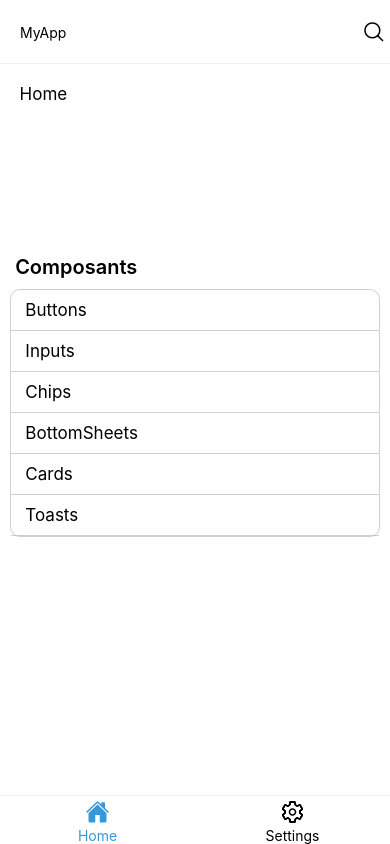
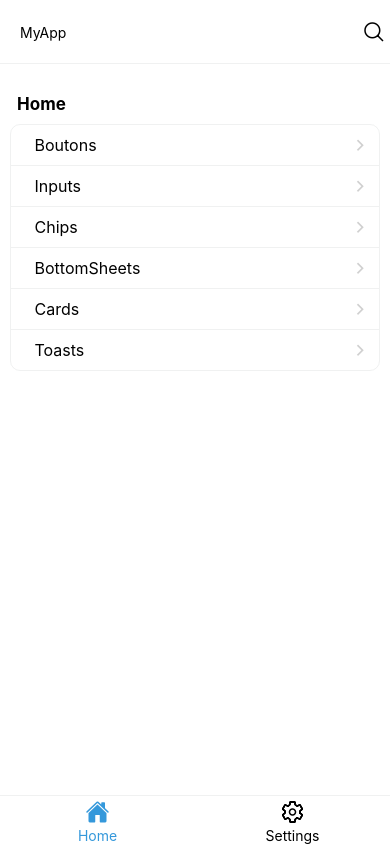
Before and after one commit to mrDav90/react-native-library, a React Native app: screen /Home in a window 390 px wide. Built offline with nearby package versions, Linux system fonts and the light colour scheme.

Commit message:
new updates

```diff
--- a/components/section-list/SectionList.tsx
+++ b/components/section-list/SectionList.tsx
@@ -1,4 +1,5 @@
-import { Pressable, PressableProps, StyleSheet, Text, View , ViewProps } from 'react-native'
+import { Pressable, PressableProps, StyleSheet, ViewProps } from 'react-native'
+import { Text ,  View } from '..'
 import { Ionicons } from '@expo/vector-icons'
 import React, { useContext, useEffect } from 'react'
 import { COLORS } from '../colors'
@@ -7,7 +8,8 @@ import Divider from '../divider'
 
 export interface SectionListProps {
     title ?: string
-    data : SectionListItemProps[]
+    data : SectionListItemProps[] ,
+    bordered ?: boolean
 }
 
 interface SectionListItemProps extends PressableProps {
@@ -16,14 +18,17 @@ interface SectionListItemProps extends PressableProps {
     hideDivider ?: boolean
 }
 
-const SectionList = (props: SectionListProps , sectionProps : SectionListItemProps) => {
+const SectionList = (props: SectionListProps) => {
     const theme : any = useContext(ThemeContext);
     props.data[props.data.length-1].hideDivider = true;
     const styles = StyleSheet.create({
         container : {
             flex : 1 ,
             width : "100%" ,
-            padding : 5
+            padding : 0 ,
+            borderWidth  : props.bordered  ? 1  : 0 ,
+            borderColor : COLORS.divider_color ,
+            borderRadius : 10
         } ,
         text : {
             fontSize : 16
@@ -47,14 +52,19 @@ const SectionList = (props: SectionListProps , sectionProps : SectionListItemPro
     // },[])
 
     return (
+        <View style={{marginVertical : 10}}>
+            {
+                props.title && <Text style={{fontWeight : "bold" , marginBottom : 10 , marginLeft : -5}} > {props.title} </Text>
+            }
+
             <View style={styles.container}>
             {
                 props.data.map((item , id)=>(
-                <Pressable  key={id} {...sectionProps} >
+                    <Pressable  key={id} {...item}  >
                         <View style={styles.itemContent} >
                                 <View style={{display:"flex",flexDirection:"row"}}>
                                     {
-                                item.icon && <Ionicons name={item.icon as any} size={18} style={{marginRight : 5}} />
+                                        item.icon && <Ionicons name={item.icon as any} color={theme.principal_color} size={18} style={{marginRight : 2}} />
                                     }
                                     <Text style={styles.text} > {item.name} </Text>
                                 </View>
@@ -68,6 +78,7 @@ const SectionList = (props: SectionListProps , sectionProps : SectionListItemPro
                 ))
             }
             </View>
+        </View>
     )
 }
 
--- a/src/test_components/Home.tsx
+++ b/src/test_components/Home.tsx
@@ -1,6 +1,6 @@
 import { StyleSheet ,  /*Text*/ /*View*/ } from 'react-native'
 import React, { useState } from 'react'
-import { View , Text, ScrollView, Toast, Button , Switch, BottomSheetModal, Input, List, WingBlank, Card, Chip} from '../../components'
+import { View , Text, ScrollView, Toast, Button , Switch, BottomSheetModal, Input, List, WingBlank, Card, Chip , SectionList} from '../../components'
 
 const Home = ({navigation} : any) => {
 
@@ -10,18 +10,38 @@ const Home = ({navigation} : any) => {
         <View >
 
           <WingBlank>
-            <Text>Home</Text>
-          </WingBlank>
-
-          <WingBlank>
-            <List title="Composants" bordered >
-                <List.Item content="Buttons" onPress={()=>{navigation.navigate("Buttons")}} />
-                <List.Item content="Inputs" onPress={()=>{navigation.navigate("Inputs")}} />
-                <List.Item content="Chips" onPress={()=>{navigation.navigate("Chips")}} />
-                <List.Item content="BottomSheets" onPress={()=>{navigation.navigate("BottomSheets")}} />
-                <List.Item content="Cards" onPress={()=>{navigation.navigate("Cards")}} />
-                <List.Item content="Toasts" onPress={()=>{navigation.navigate("Toasts")}} />
-            </List>
+            <SectionList
+                title='Home'
+                data={
+                    [
+                        {
+                            name  : "Boutons" ,
+                            onPress : ()=>{navigation.navigate("Buttons")}
+                        } ,
+                        {
+                            name  : "Inputs" ,
+                            onPress : ()=>{navigation.navigate("Inputs")}
+                        } ,
+                        {
+                            name  : "Chips" ,
+                            onPress : ()=>{navigation.navigate("Chips")}
+                        } ,
+                        {
+                          name  : "BottomSheets" ,
+                          onPress : ()=>{navigation.navigate("BottomSheets")}
+                        } ,
+                        {
+                          name  : "Cards" ,
+                          onPress : ()=>{navigation.navigate("Cards")}
+                        } ,
+                        {
+                          name  : "Toasts" ,
+                          onPress : ()=>{navigation.navigate("Toasts")}
+                        } ,
+                    ]
+                }
+                bordered
+            />
           </WingBlank>
 
         </View>
--- a/src/test_components/Inputs.tsx
+++ b/src/test_components/Inputs.tsx
@@ -1,6 +1,6 @@
 import { StyleSheet } from 'react-native'
 import React from 'react'
-import { View , ScrollView , Text, Button, WingBlank, Input, SectionList, Divider } from '../../components';
+import { View , ScrollView , Text, WingBlank, Input } from '../../components';
 
 const Inputs = () => {
 
@@ -11,29 +11,6 @@ const Inputs = () => {
                 <WingBlank>
                     <Input placeholder='Email' /*onChangeText={(value : any)=>{console.log(value)}}*/ prefixIconName='mail-outline' label='Email'  />
                     <Input prefixIconName='lock-closed-outline' label='Mot de passe' outline type='password' />
-                </WingBlank>
-
-
-                <WingBlank>
-                    <SectionList
-                        data={
-                            [
-                                {
-                                    name  : "item1" ,
-                                    icon : "home-outline"
-                                } ,
-                                {
-                                    name  : "item2" ,
-                                } ,
-                                {
-                                    name  : "item3" ,
-                                } ,
-                                {
-                                    name  : "item4" ,
-                                } ,
-                            ]
-                        }
-                    />
                 </WingBlank>
             </View>
         </ScrollView>
```
Lines whose indentation alone changed are shown as unchanged.
